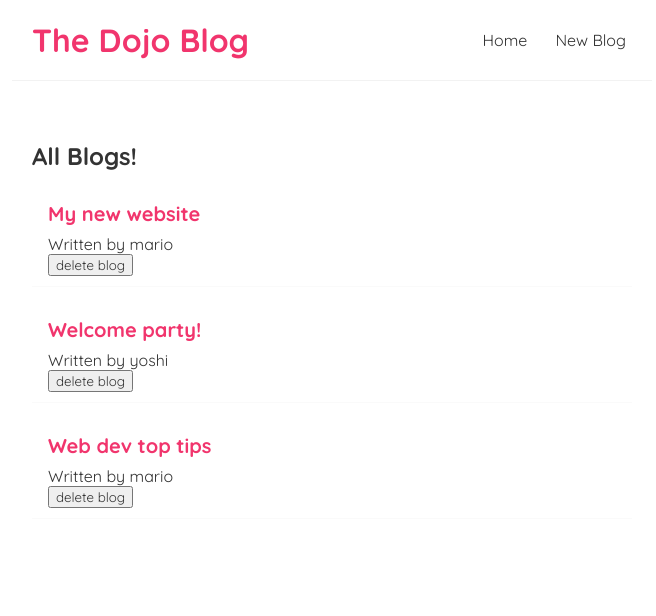
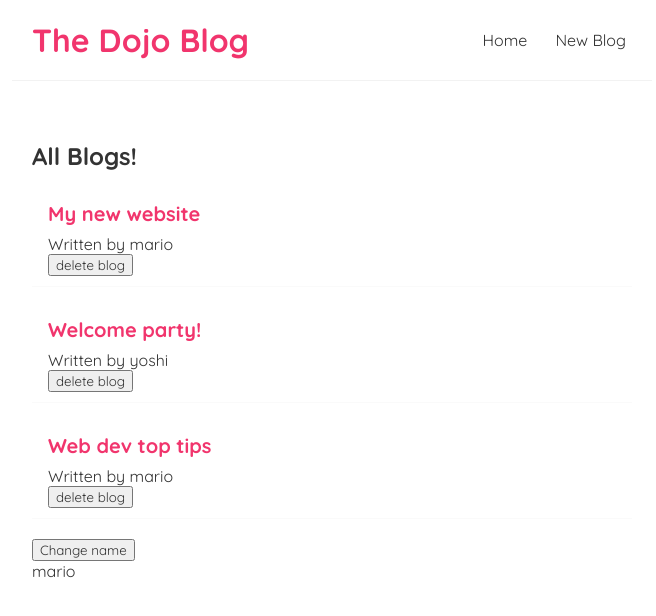
Before and after one commit to Onushkis/ninjareact, a React (Create React App) app: page / in a window 1280 px wide. Shown: the top 616 px of the page, without its empty margins (308-964 px from the left). Built offline with nearby package versions, Linux system fonts and the light colour scheme; the HTML template or start-up script is replaced by a standard one.

Commit message:
added name Dependencies

```diff
--- a/src/Home.js
+++ b/src/Home.js
@@ -8,6 +8,8 @@
         { title: 'Web dev top tips', body: 'lorem ipsum...', author: 'mario', id: 3 }
     ]);
 
+    const [name, setName] = useState('mario');
+
     const handleDelete = (id) => {
         const newBlogs = blogs.filter( blog => blog.id !== id);
         setBlogs(newBlogs);
@@ -15,13 +17,15 @@
 
     useEffect(() => {
         console.log('use effect run');
-        console.log(blogs);
-    });
+        console.log(name);
+    }, [name]);
 
   return (
     <div className="home">
 
      <BlogList blogs={blogs} title='All Blogs!' handleDelete={handleDelete}/>
+     <button onClick={() => setName('luigi')}>Change name</button>
+     <p>{name}</p>
      {/* <BlogList blogs={blogs.filter((blog) => blog.author  === 'mario')} title='Marios Blogs!'/> */}
 
     </div>
```
